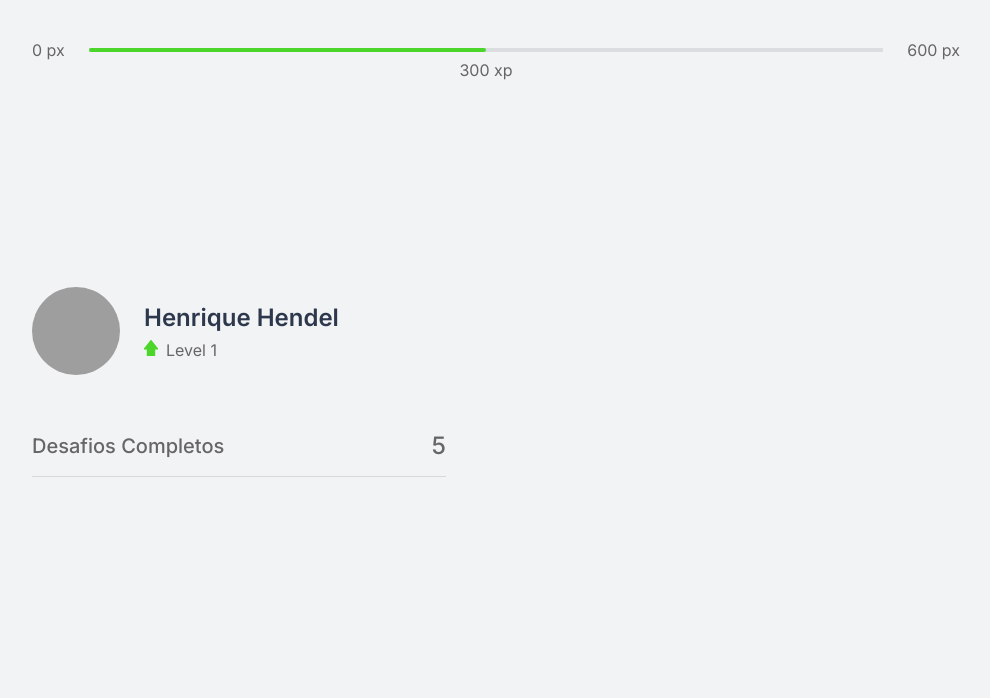
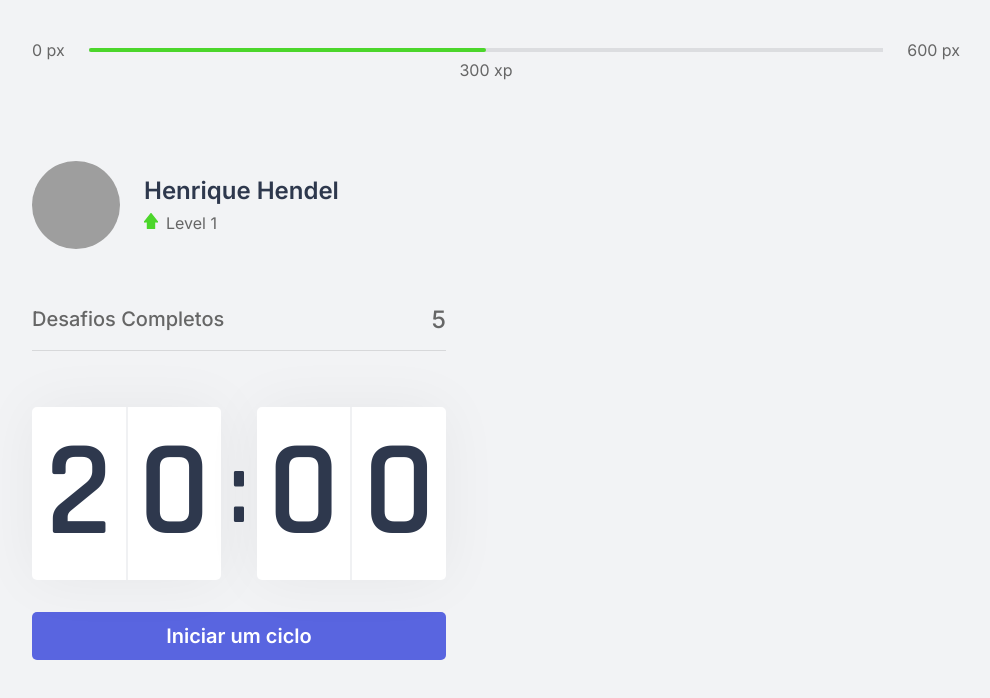
Before and after one commit to HenriqueHendel/MoveIt, a Next.js app: page / in a window 1280 px wide. Shown: the top 698 px of the page, without its empty margins (144-1134 px from the left). Built offline with nearby package versions, Linux system fonts and the light colour scheme; grey boxes are pictures that could not be loaded.

Commit message:
feat: countdown component

```diff
--- /dev/null
+++ b/src/components/Countdown.tsx
@@ -0,0 +1,48 @@
+import {useState, useEffect} from 'react'
+
+import styles from '../styles/components/Countdown.module.css'
+
+export function Countdown() {
+    const [time, setTime] = useState(20*60);
+    const [active, setActive] = useState(false)
+
+    const minutes = Math.floor(time / 60);
+    const seconds = time % 60
+
+    const [minuteLeft, minuteRight] = String(minutes).padStart(2, '0').split('')
+    const [secondLeft, secondRight] = String(seconds).padStart(2, '0').split('')
+
+    const startCountdown = () =>{
+        setActive(true)
+    }
+
+    useEffect(()=>{
+        if(active && time > 0){
+            setTimeout(()=>{
+                setTime(time => time-1)
+            }, 1000)
+        }else {
+            setActive(false)
+        }
+    }, [active, time])
+
+    return(
+        <div>
+            <div className={styles.countdownContainer}>
+                <div>
+                    <span>{minuteLeft}</span>
+                    <span>{minuteRight}</span>
+                </div>
+                <span>:</span>
+                <div>
+                    <span>{secondLeft}</span>
+                    <span>{secondRight}</span>
+                </div>
+            </div>
+
+            <button type="button" className={styles.countdownButton} onClick={startCountdown}>
+                Iniciar um ciclo
+            </button>
+        </div>
+    )
+}
--- a/src/pages/_app.tsx
+++ b/src/pages/_app.tsx
@@ -1,5 +1,3 @@
-import Head from 'next/head'
-
 import '../styles/global.css'
 
 function MyApp({ Component, pageProps }) {
--- a/src/pages/_document.tsx
+++ b/src/pages/_document.tsx
@@ -5,6 +5,8 @@
         return (
             <Html>
                 <Head>
+                    <link rel="shortcut icon" href="favicon.png" type="image/png" />
+
                     <link rel="preconnect" href="https://fonts.gstatic.com" />
                     <link href="https://fonts.googleapis.com/css2?family=Inter:wght@400;500;600&family=Rajdhani:wght@600&display=swap" rel="stylesheet" />
                 </Head>
--- a/src/pages/index.tsx
+++ b/src/pages/index.tsx
@@ -1,4 +1,7 @@
+import Head from 'next/head'
+
 import {CompletedChallenges} from '../components/CompletedChallenges'
+import { Countdown } from '../components/Countdown'
 import {ExperienceBar} from '../components/ExperienceBar'
 import {Profile} from '../components/Profile'
 
@@ -7,12 +10,16 @@
 export default function Home() {
   return (
     <div className={styles.container}>
+      <Head>
+        <title>Início | move.it</title>
+      </Head>
       <ExperienceBar />
 
       <section>
         <div>
           <Profile />
           <CompletedChallenges />
+          <Countdown />
         </div>
         <div></div>
       </section>
--- /dev/null
+++ b/src/styles/components/Countdown.module.css
@@ -0,0 +1,64 @@
+.countdownContainer {
+  display: flex;
+  align-items: center;
+  font-family: Rajdhani;
+  font-weight: 600;
+  color: var(--title);
+}
+
+.countdownContainer > div {
+  flex: 1;
+
+  display: flex;
+  align-items: center;
+  justify-content: space-evenly;
+
+  background: var(--white);
+  box-shadow: 0 0 60px rgba(0, 0, 0, 0.05);
+  border-radius: 5px;
+  font-size: 8.5rem;
+  text-align: center;
+}
+
+.countdownContainer > div span {
+  flex: 1;
+}
+
+.countdownContainer > div span:first-child {
+  border-right: 1px solid #f0f1f3;
+}
+
+.countdownContainer > div span:last-child {
+  border-left: 1px solid #f0f1f3;
+}
+
+.countdownContainer > span {
+  font-size: 6.25rem;
+  margin: 0 0.5rem;
+}
+
+.countdownButton {
+  width: 100%;
+  height: 3rem;
+
+  margin-top: 2rem;
+
+  display: flex;
+  align-items: center;
+  justify-content: center;
+
+  border: 0;
+  border-radius: 5px;
+
+  background: var(--blue);
+  color: var(--white);
+
+  font-size: 1.25rem;
+  font-weight: 600;
+
+  transition: background-linear 0.2s;
+}
+
+.countdownButton:hover {
+  background: var(--blue-dark);
+}
```
